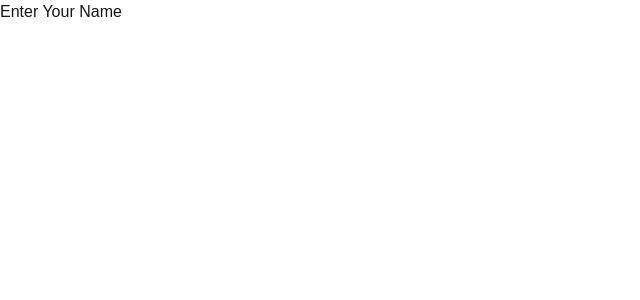
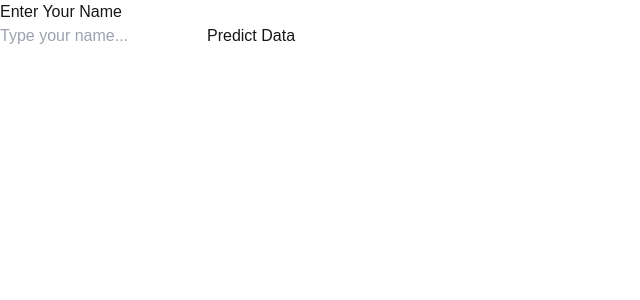
Before and after one commit to poladbachs/NameGuesser, a Next.js app: page / in a window 1280 px wide. Shown: the top 300 px of the page, without its empty margins (0-640 px from the left). Built offline with nearby package versions, Linux system fonts and the light colour scheme.

Commit message:
added basic form to give input name and send data to APIs

```diff
--- a/app/page.tsx
+++ b/app/page.tsx
@@ -6,6 +6,10 @@ export default function Home() {
       <div>
         <h1>Enter Your Name</h1>
       </div>
+      <form>
+        <input type="text" placeholder="Type your name..."/>
+        <button type="submit">Predict Data</button>
+      </form>
     </div>
   );
 }
```
